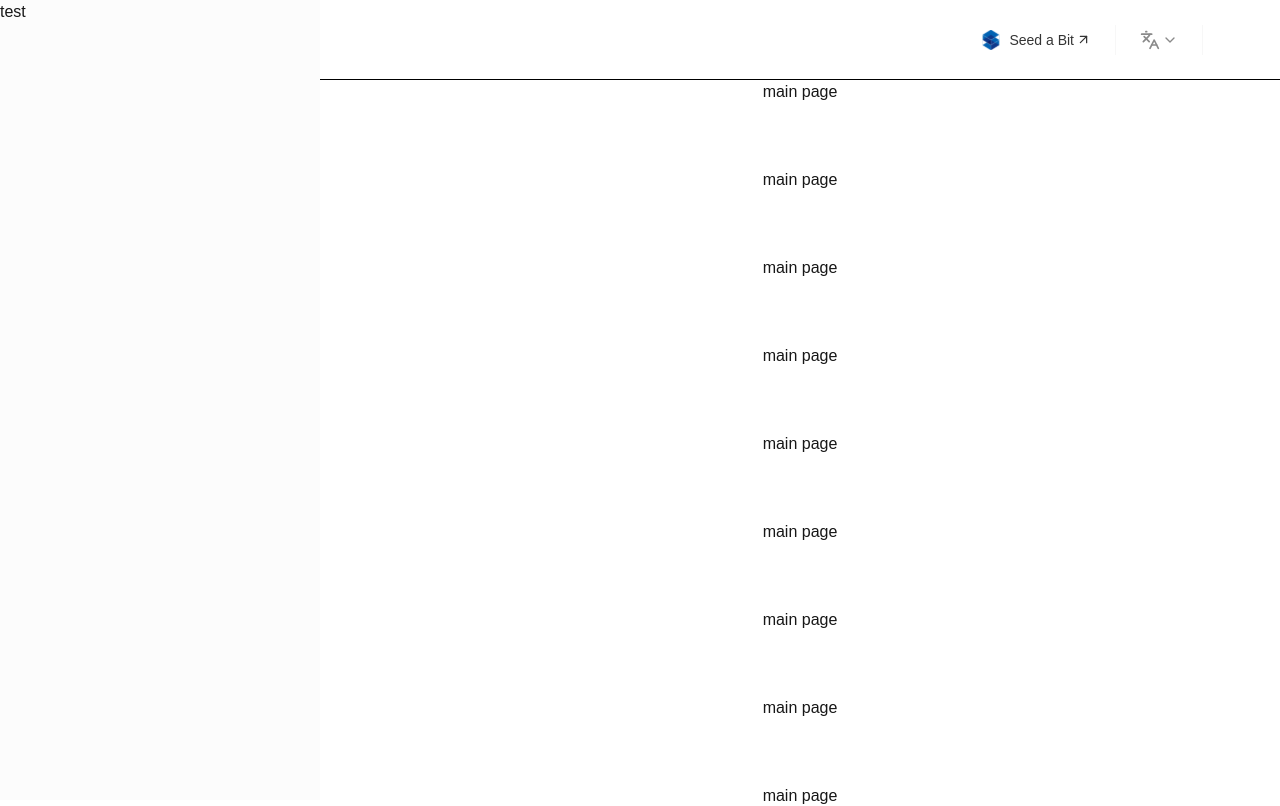
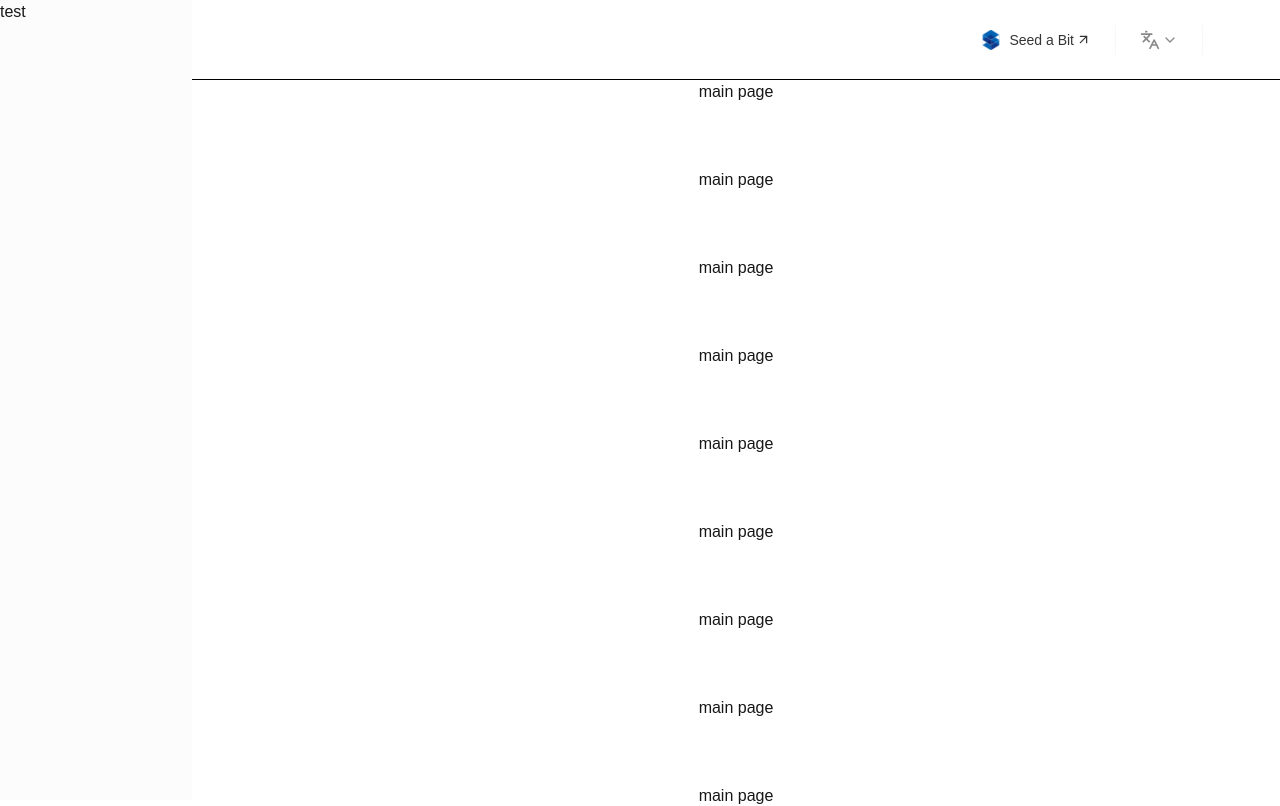
Before and after one commit to PepeuFBV/tech-guide, a Next.js app: page / in a window 1280 px wide. Shown: the top 806 px of the page. Built offline with nearby package versions, Linux system fonts and the light colour scheme.

Commit message:
fix(sidebar): fixed sidebar responsiveness
Made sidebar's width smaller on large screens

```diff
--- a/src/app/layout.tsx
+++ b/src/app/layout.tsx
@@ -38,9 +38,9 @@ export default function RootLayout({
             <body
                 className={`${geistSans.variable} ${geistMono.variable} antialiased h-screen w-full flex`}
             >
-                <Sidebar className='hidden md:block fixed z-10 w-[25%] h-screen' />
-                <div className='md:ml-[25%] w-full md:w-[75%]'>
-                    <Header className='fixed md:right-0 md:w-[75%]' />
+                <Sidebar className='hidden md:block fixed z-10 w-[25%] lg:w-[15%] h-screen' />
+                <div className='md:ml-[25%] lg:ml-[15%] w-full md:w-[75%] lg:w-[85%]'>
+                    <Header className='fixed md:right-0 md:w-[75%] lg:w-[85%]' />
                     <main className='w-full h-full flex items-center justify-center'>
                         {children}
                     </main>
```
